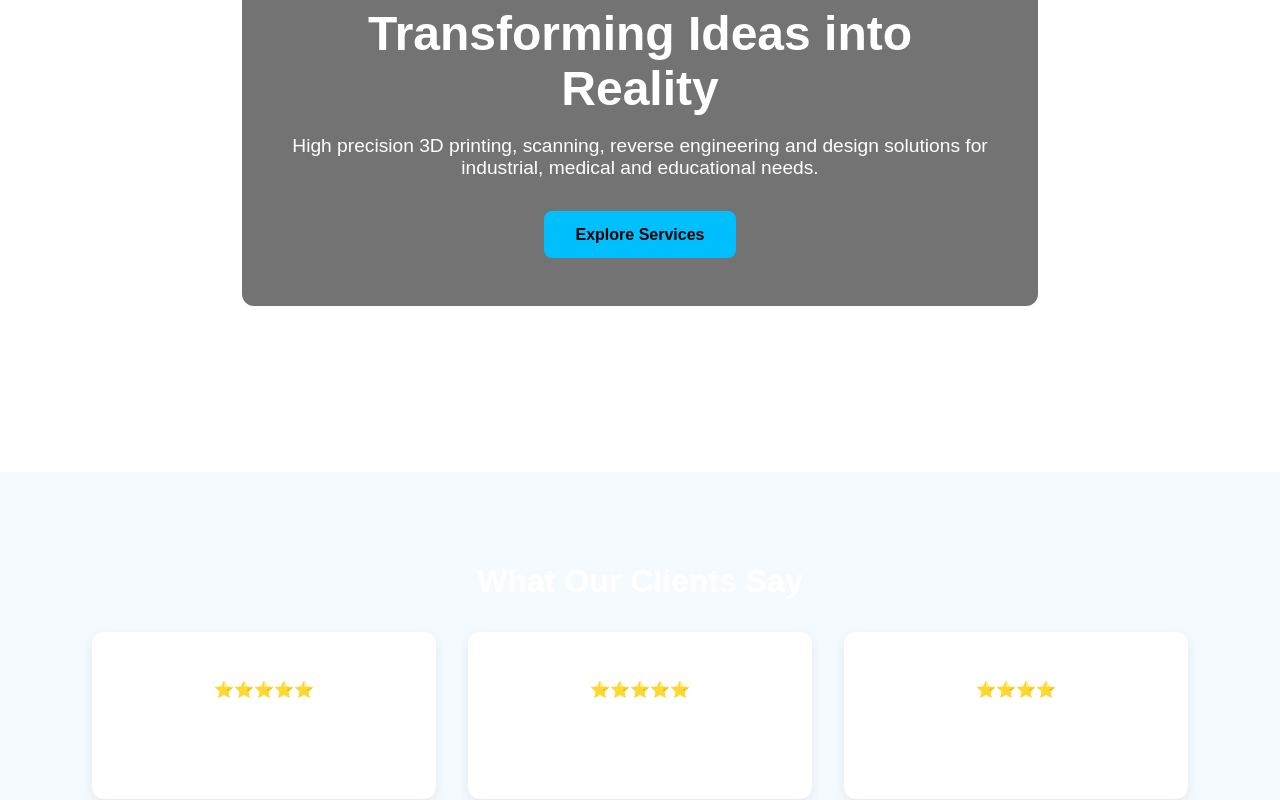
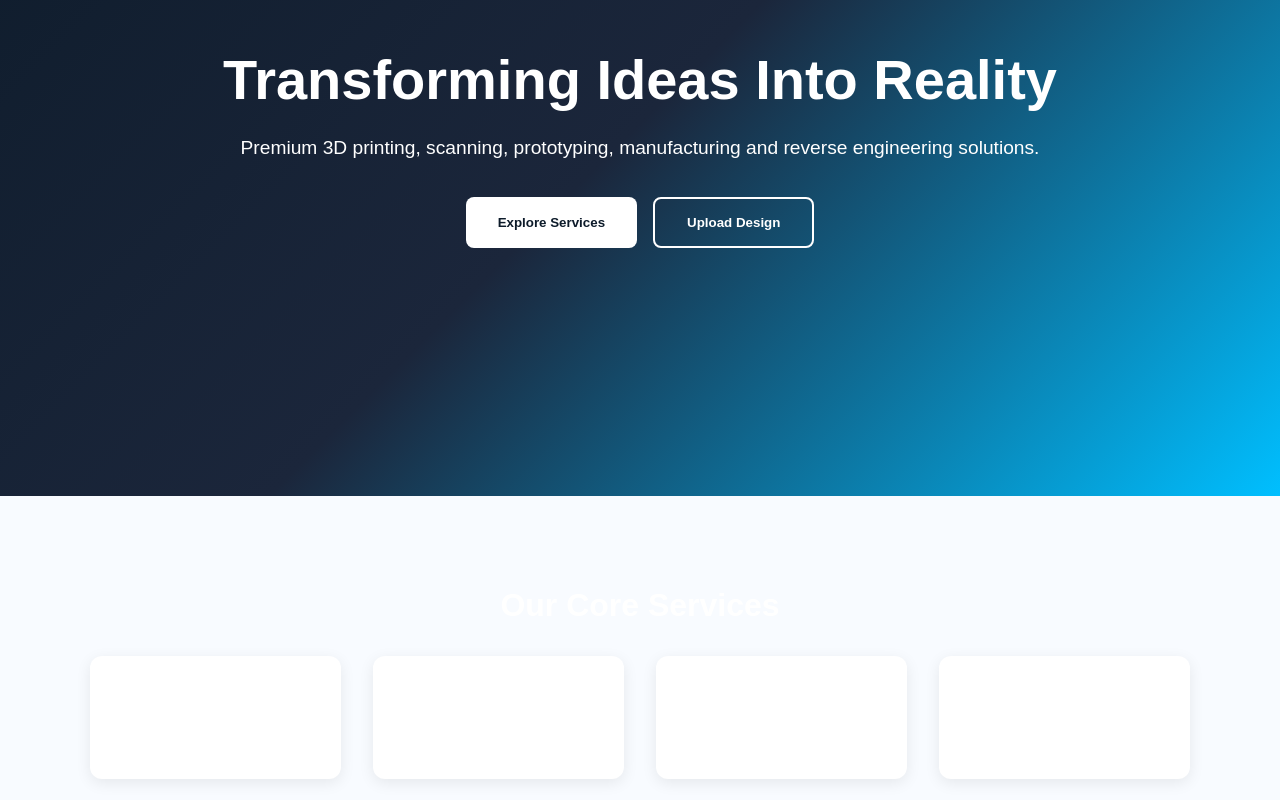
Before and after one commit to zvertex3d/zvertex3d, a React (Create React App) app in the folder client/: page / in a window 1280 px wide. Shown: the part 320-1120 px from the top of the page. Built offline with nearby package versions, Linux system fonts and the light colour scheme.

Commit message:
changed homepage

```diff
--- a/client/src/App.js
+++ b/client/src/App.js
@@ -23,7 +23,7 @@ export default function App() {
       >
         <Navbar />
 
-        <div style={{ flex: 1 }}>
+        <main style={{ flex: 1 }}>
           <Routes>
             <Route path="/" element={<Home />} />
             <Route path="/services" element={<Services />} />
@@ -34,7 +34,7 @@ export default function App() {
             <Route path="/signup" element={<Signup />} />
             <Route path="/order" element={<Order />} />
           </Routes>
-        </div>
+        </main>
 
         <Footer />
       </div>
--- a/client/src/pages/Home.js
+++ b/client/src/pages/Home.js
@@ -1,83 +1,126 @@
 import { useNavigate } from "react-router-dom";
-import { useEffect, useState } from "react";
 
-const slides = ["/hero.jpg", "/hero.jpg", "/hero.jpg"];
+const services = [
+  "3D Printing",
+  "3D Scanning",
+  "Reverse Engineering",
+  "Rapid Prototyping"
+];
 
 const reviews = [
-  { name: "Rahul", text: "Outstanding quality, fast delivery!", rating: 5 },
-  { name: "Sneha", text: "Professional and precise 3D prints.", rating: 5 },
-  { name: "Arjun", text: "Great experience with Zvertex3D!", rating: 4 }
+  { name: "Rahul", text: "Outstanding quality and fast delivery!", rating: 5 },
+  { name: "Sneha", text: "Professional team and excellent output.", rating: 5 },
+  { name: "Arjun", text: "Best 3D printing service in Hyderabad.", rating: 4 }
 ];
 
 export default function Home() {
   const navigate = useNavigate();
-  const [current, setCurrent] = useState(0);
-
-  useEffect(() => {
-    const timer = setInterval(() => {
-      setCurrent((prev) => (prev + 1) % slides.length);
-    }, 4000);
-
-    return () => clearInterval(timer);
-  }, []);
 
   return (
     <div>
       <section
         style={{
-          height: "90vh",
-          backgroundImage: `url(${slides[current]})`,
-          backgroundSize: "cover",
-          backgroundPosition: "center",
+          minHeight: "85vh",
+          background:
+            "linear-gradient(135deg, #0D1B2A 0%, #1B263B 50%, #00BFFF 100%)",
           display: "flex",
+          justifyContent: "center",
           alignItems: "center",
-          justifyContent: "center"
+          padding: "2rem"
         }}
       >
         <div
           style={{
-            background: "rgba(0,0,0,0.55)",
-            color: "#fff",
-            padding: "3rem",
-            borderRadius: "12px",
             textAlign: "center",
-            maxWidth: "700px"
+            color: "white",
+            maxWidth: "850px"
           }}
         >
-          <h1 style={{ fontSize: "3rem", marginBottom: "1rem" }}>
-            Transforming Ideas into Reality
+          <h1 style={{ fontSize: "3.5rem", marginBottom: "1rem" }}>
+            Transforming Ideas Into Reality
           </h1>
-          <p style={{ fontSize: "1.2rem", marginBottom: "2rem" }}>
-            High precision 3D printing, scanning, reverse engineering and design
-            solutions for industrial, medical and educational needs.
+
+          <p
+            style={{
+              fontSize: "1.2rem",
+              lineHeight: "1.8",
+              marginBottom: "2rem"
+            }}
+          >
+            Premium 3D printing, scanning, prototyping, manufacturing and
+            reverse engineering solutions.
           </p>
 
-          <button
-            onClick={() => navigate("/services")}
+          <div
             style={{
-              background: "#00BFFF",
-              border: "none",
-              padding: "0.9rem 2rem",
-              borderRadius: "8px",
-              fontSize: "1rem",
-              fontWeight: "600",
-              cursor: "pointer"
+              display: "flex",
+              gap: "1rem",
+              justifyContent: "center",
+              flexWrap: "wrap"
             }}
           >
-            Explore Services
-          </button>
+            <button
+              onClick={() => navigate("/services")}
+              style={primaryBtn}
+            >
+              Explore Services
+            </button>
+
+            <button
+              onClick={() => navigate("/upload")}
+              style={secondaryBtn}
+            >
+              Upload Design
+            </button>
+          </div>
         </div>
       </section>
 
       <section
         style={{
           padding: "4rem 2rem",
-          background: "#F5FAFF",
+          background: "#F8FBFF",
           textAlign: "center"
         }}
       >
-        <h2 style={{ marginBottom: "2rem", fontSize: "2rem" }}>
-          What Our Clients Say
+        <h2 style={{ fontSize: "2rem", marginBottom: "2rem" }}>
+          Our Core Services
+        </h2>
+
+        <div
+          style={{
+            display: "grid",
+            gridTemplateColumns: "repeat(auto-fit,minmax(250px,1fr))",
+            gap: "2rem",
+            maxWidth: "1100px",
+            margin: "auto"
+          }}
+        >
+          {services.map((service, index) => (
+            <div
+              key={index}
+              style={{
+                background: "white",
+                padding: "2rem",
+                borderRadius: "12px",
+                boxShadow: "0 4px 15px rgba(0,0,0,0.08)"
+              }}
+            >
+              <h3>{service}</h3>
+            </div>
+          ))}
+        </div>
+      </section>
+
+      <section
+        style={{
+          padding: "4rem 2rem",
+          background: "#ffffff",
+          textAlign: "center"
+        }}
+      >
+        <h2 style={{ fontSize: "2rem", marginBottom: "2rem" }}>
+          Client Reviews
         </h2>
 
         <div
@@ -92,16 +135,16 @@ export default function Home() {
             <div
               key={index}
               style={{
-                background: "#fff",
+                width: "280px",
+                background: "#F8FBFF",
                 padding: "2rem",
-                width: "280px",
                 borderRadius: "12px",
-                boxShadow: "0 4px 12px rgba(0,0,0,0.08)"
+                boxShadow: "0 4px 12px rgba(0,0,0,0.06)"
               }}
             >
               <p>{'⭐'.repeat(review.rating)}</p>
-              <p style={{ margin: "1rem 0" }}>"{review.text}"</p>
-              <strong>- {review.name}</strong>
+              <p style={{ margin: "1rem 0" }}>{review.text}</p>
+              <strong>{review.name}</strong>
             </div>
           ))}
         </div>
@@ -109,3 +152,23 @@ export default function Home() {
     </div>
   );
 }
+
+const primaryBtn = {
+  padding: "1rem 2rem",
+  border: "none",
+  borderRadius: "8px",
+  background: "white",
+  color: "#0D1B2A",
+  fontWeight: "700",
+  cursor: "pointer"
+};
+
+const secondaryBtn = {
+  padding: "1rem 2rem",
+  border: "2px solid white",
+  borderRadius: "8px",
+  background: "transparent",
+  color: "white",
+  fontWeight: "700",
+  cursor: "pointer"
+};
```
